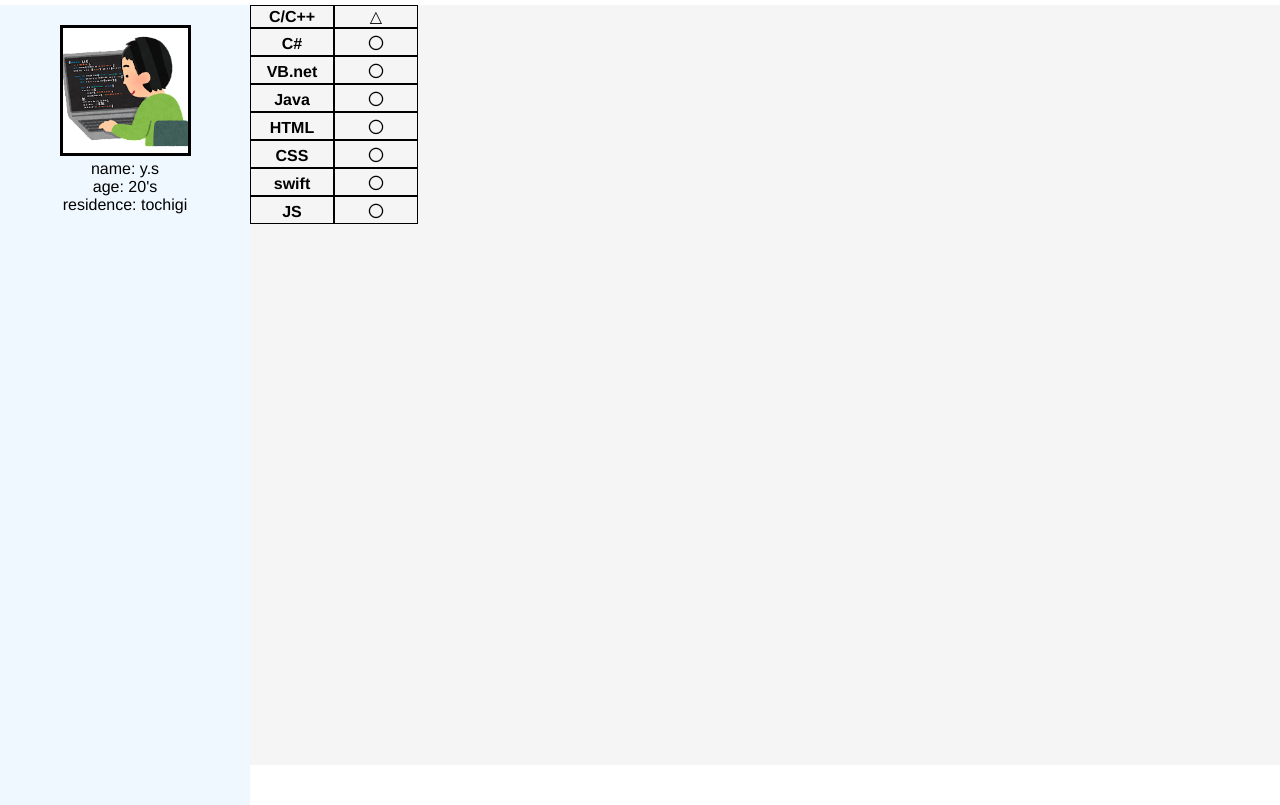
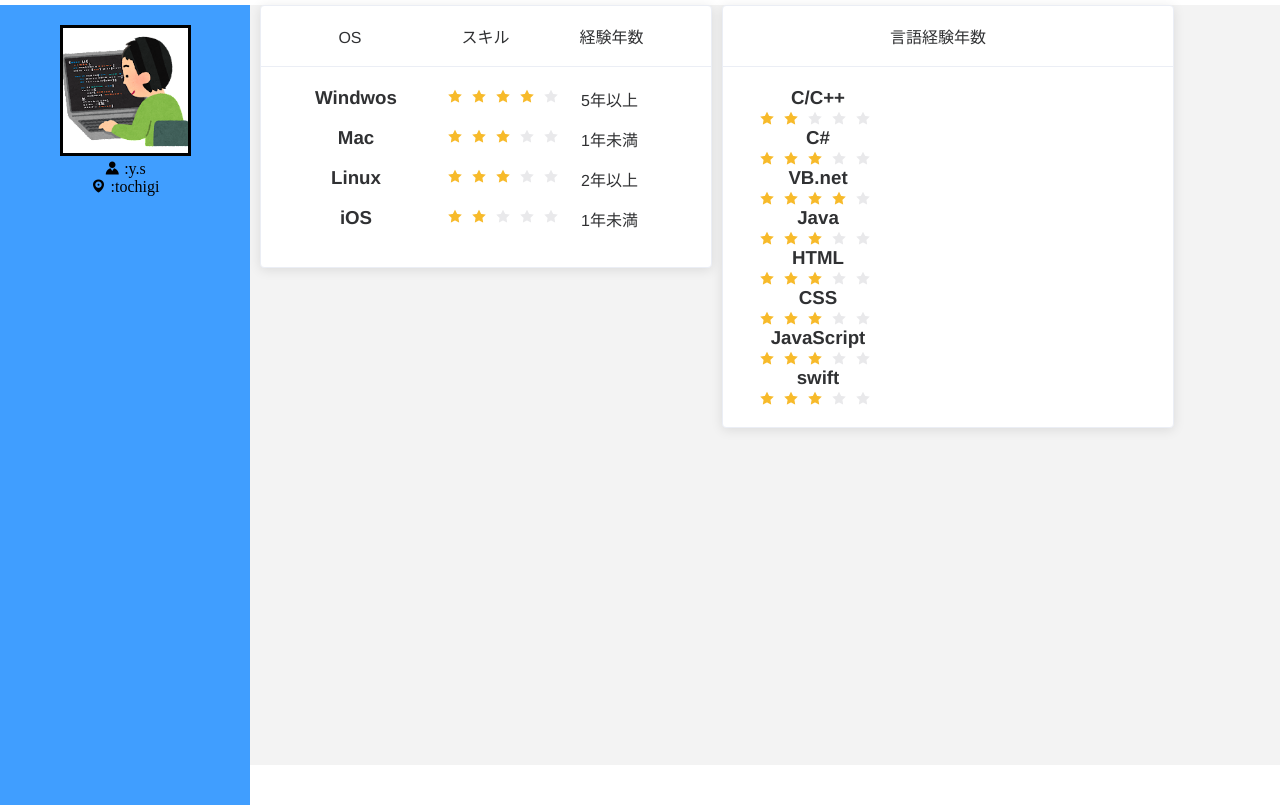
Before and after one commit to as-39sai10/resume39, a Vue app: page /resume39/skills in a window 1280 px wide. Built offline with nearby package versions, Linux system fonts and the light colour scheme.

Commit message:
ビルド

```diff
--- a/src/components/SideBar.vue
+++ b/src/components/SideBar.vue
@@ -4,9 +4,12 @@
     <div class="my-image-div">
       <img class="my-image" src="../assets/computer_programming_man.png" />
     </div>
-    <div>name: y.s</div>
-    <div>age: 20's</div>
-    <div>residence: tochigi</div>
+    <div>
+      <i class="el-icon-s-custom"><span> :y.s</span></i>
+    </div>
+    <div>
+      <i class="el-icon-location"><span> :tochigi</span></i>
+    </div>
     <!-- <ul class="side">
       <li class="side-list" v-for="(item, index) in items" :key="index">
         <router-link class="side-list-text" v-bind:to="item.path">
@@ -45,7 +48,7 @@ export default {
 .sidebar-container {
   width: 250px;
   height: 100vh;
-  background: #f0f8ff;
+  background: #409EFF;
   float: left;
   display: inline;
 }
--- a/src/components/outputs.vue
+++ b/src/components/outputs.vue
@@ -27,7 +27,7 @@ export default {
 }
 .output {
   height: 95vh;;
-  background-color: #f5f5f5;
+  background-color: #f3f3f3;
 }
 div.output {
   text-align: center;
--- a/src/components/prof.vue
+++ b/src/components/prof.vue
@@ -21,7 +21,7 @@ export default {
 }
 .profile {
   height: 95vh;
-  background-color: #f5f5f5;
+  background-color: #f3f3f3;
   overflow: hidden;
 }
 
--- a/src/components/skill.vue
+++ b/src/components/skill.vue
@@ -1,12 +1,41 @@
 <template>
   <div class="skills">
-    <div class="item--list">
-      <div class="content" v-for="(item, index) in items" :key="index">
-        <tr  class="row">
-          <th class="item-title">{{ item.title }}</th>
-          <td class="item-value">{{ item.value }}</td>
-        </tr>
-      </div>
+    <div class="item-list2 row-possion">
+      <el-card class="box-card">
+        <div slot="header" class="clearfix">
+          <span class="span-type">OS</span>
+          <span class="span-skill">スキル</span>
+          <span class="span-year">経験年数</span>
+        </div>
+        <div class="content" v-for="(item, index) in items_os" :key="index">
+          <h3 class="item-title item-possion">{{ item.title }}</h3>
+          <el-rate
+            disabled
+            v-model="item.value"
+            disabled-void-color="#e9e9eb"
+            class="item-possion"
+          ></el-rate>
+          <div class="experience-year item-possion">{{ item.year }}</div>
+        </div>
+
+      </el-card>
+    </div>
+
+    <div class="item-list2 row-possion">
+      <el-card class="box-card">
+        <div slot="header" class="clearfix">
+          <span>言語</span>
+          <span class="span-year">経験年数</span>
+        </div>
+        <div class="content" v-for="(item, index) in items_lang" :key="index">
+          <h3 class="item-title">{{ item.title }}</h3>
+          <el-rate
+            disabled
+            v-model="item.value"
+            disabled-void-color="#e9e9eb"
+          ></el-rate>
+        </div>
+      </el-card>
     </div>
   </div>
 </template>
@@ -17,15 +46,21 @@ export default {
   components: {},
   data() {
     return {
-      items: [
-        { title: "C/C++", value: "△" },
-        { title: "C#", value: "〇" },
-        { title: "VB.net", value: "〇" },
-        { title: "Java", value: "〇" },
-        { title: "HTML", value: "〇" },
-        { title: "CSS", value: "〇" },
-        { title: "swift", value: "〇" },
-        { title: "JS", value: "〇" },
+      items_os: [
+        { title: "Windwos", value: 4, year: "5年以上" },
+        { title: "Mac", value: 3, year: "1年未満" },
+        { title: "Linux", value: 3, year: "2年以上" },
+        { title: "iOS", value: 2, year: "1年未満" },
+      ],
+      items_lang: [
+        { title: "C/C++", value: 2 },
+        { title: "C#", value: 3 },
+        { title: "VB.net", value: 4 },
+        { title: "Java", value: 3 },
+        { title: "HTML", value: 3 },
+        { title: "CSS", value: 3 },
+        { title: "JavaScript", value: 3 },
+        { title: "swift", value: 3 },
       ],
     };
   },
@@ -40,30 +75,47 @@ export default {
 }
 .skills {
   height: 95vh;
-  background-color: #f5f5f5;
+  background-color: #f3f3f3;
   margin-top: 5px;
   margin-left: 5px;
 }
-div.content {
-  /* display: inline-block;
-  margin: 5px;
-  width: 15%; */
+.span-type {
+  margin-left: 30px;
+}
+.span-skill{
+  margin-left: 100px;
+  margin-right: 70px;
+}
+.span-year{
 
 }
-.row {
+.box-card {
+  width: 450px;
+}
+.row-possion {
+  float: left;
+}
+.item-possion {
+  float: left;
+}
+.content {
+  padding-bottom: 10px;
+  height: 30px;
 
 }
-.item--list {
-  width: 60%;
-
+.item-list2 {
+  margin-left: 10px;
 }
 .item-value {
-  width: 80px;
-  border: .5px #000 solid;
+  width: 150px;
+  border: 0.5px #000 solid;
 }
 .item-title {
-  text-align: center;
-  width: 80px;
-  border: .25px #000 solid;
+  margin: 0;
+  width: 150px;
+  background-color: #fff;
+}
+.xperience-year {
+  width: 150px;
 }
 </style>
--- a/src/css/element.css
+++ b/src/css/element.css
@@ -4,3 +4,9 @@
 .el-tabs__nav-scroll {
     padding-left: 5px;
 }
+.el-rate {
+    width: 150px;
+}
+.el-card__header{
+    padding-left: 0;
+}
--- a/src/views/Home.vue
+++ b/src/views/Home.vue
@@ -47,7 +47,7 @@ export default {
 }
 .el-tabs {
   margin-left: 250px;
-  background-color: #f5f5f5;
+  background-color: #f3f3f3;
 }
 
 
```
Also changed, not shown: 7 other files (tests, documents, lock files or other folders).
